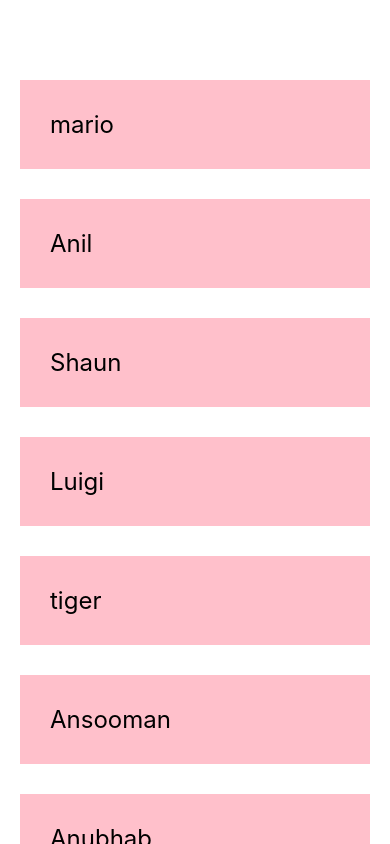
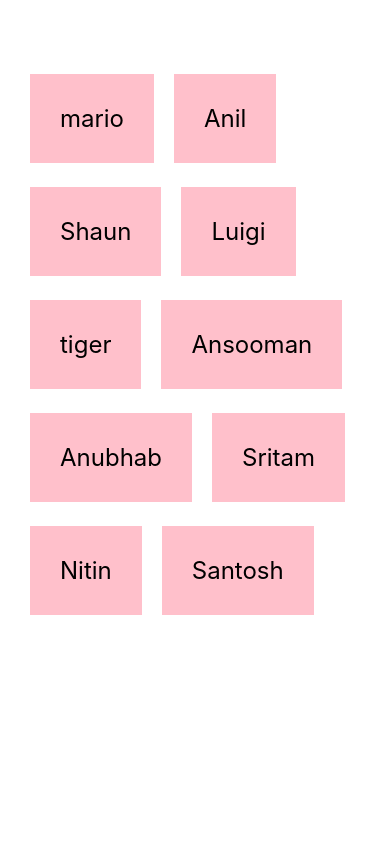
Before and after one commit to Anonymous961/ReactNativeTut, a React Native app: screen / in a window 390 px wide. Built offline with nearby package versions, Linux system fonts and the light colour scheme.

Commit message:
Flatlist

```diff
--- a/App.js
+++ b/App.js
@@ -1,29 +1,37 @@
 import { StatusBar } from 'expo-status-bar';
 import { useState } from 'react';
-import { StyleSheet, Text, View, Button, TextInput, ScrollView } from 'react-native';
+import { StyleSheet, Text, View, Button, TextInput, ScrollView,FlatList } from 'react-native';
 
 export default function App() {
   const [people,setPeople]=useState([
-    {name:'mario',key:1},
-    {name:'Anil',key:2},
-    {name:'Shaun',key:3},
-    {name:'Luigi',key:4},
-    {name:'tiger',key:5},
-    {name:'Ansooman',key:6},
-    {name:'Anubhab',key:7},
-    {name:'Sritam',key:8},
-    {name:'Nitin',key:9},
-    {name:'Santosh',key:10},
+    {name:'mario',id:1},
+    {name:'Anil',id:2},
+    {name:'Shaun',id:3},
+    {name:'Luigi',id:4},
+    {name:'tiger',id:5},
+    {name:'Ansooman',id:6},
+    {name:'Anubhab',id:7},
+    {name:'Sritam',id:8},
+    {name:'Nitin',id:9},
+    {name:'Santosh',id:10},
   ]);
   return (
     <View style={styles.container}>
-      <ScrollView>
+      <FlatList
+        numColumns={2}
+        keyExtractor={(item)=>item.id}
+        data={people}
+        renderItem={({item})=>(
+          <Text style={styles.item}>{item.name}</Text>
+        )}
+      />
+      {/* <ScrollView>
         {people.map(item=>
           <View key={item.key}>
             <Text style={styles.item}>{item.name}</Text>
           </View>
         )}
-      </ScrollView>
+      </ScrollView> */}
     </View>
   );
 }
@@ -41,7 +49,9 @@
     marginTop:30,
     backgroundColor:"pink",
     fontSize:24,
-    padding:30
+    padding:30,
+    marginHorizontal:10,
+    marginTop:24
   },
   input:{
     borderWidth: 1,
```
